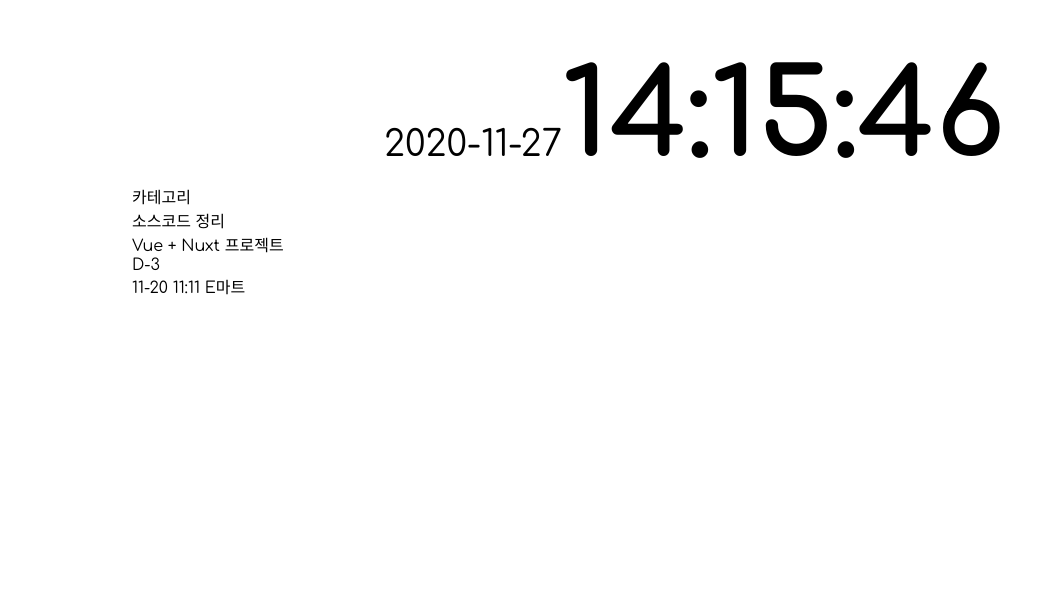
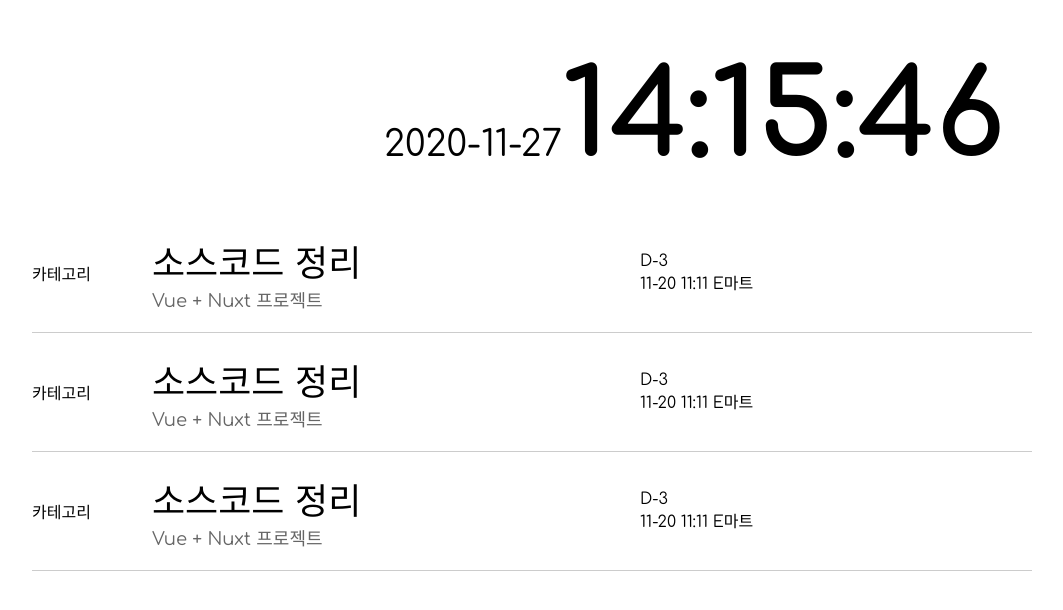
Before and after one commit to yonghap/Vue-Nuxt-Weather, a Nuxt app: page /todo in a window 1280 px wide. Shown: the top 610 px of the page, without its empty margins (108-1171 px from the left). Built offline with nearby package versions, Linux system fonts and the light colour scheme.

Commit message:
MODIFY list

```diff
--- a/pages/todo/index.vue
+++ b/pages/todo/index.vue
@@ -3,6 +3,40 @@
 		<Timer/>
 		<div class="todo-list">
 			<ul class="list">
+				<li>
+					<div class="list__category">카테고리</div>
+					<div class="list__info">
+						<div class="list__title">
+							소스코드 정리
+						</div>
+						<div class="list__desc">
+							Vue + Nuxt 프로젝트
+						</div>
+					</div>
+					<div class="list__meta">
+						<div class="list__dday">D-3</div>
+						<div class="list__location">
+							11-20 11:11 E마트
+						</div>
+					</div>
+				</li>
+				<li>
+					<div class="list__category">카테고리</div>
+					<div class="list__info">
+						<div class="list__title">
+							소스코드 정리
+						</div>
+						<div class="list__desc">
+							Vue + Nuxt 프로젝트
+						</div>
+					</div>
+					<div class="list__meta">
+						<div class="list__dday">D-3</div>
+						<div class="list__location">
+							11-20 11:11 E마트
+						</div>
+					</div>
+				</li>
 				<li>
 					<div class="list__category">카테고리</div>
 					<div class="list__info">
@@ -32,10 +66,33 @@ export default {
 </script>
 
 <style lang="scss">
+.todo-list {
+	padding:30px 0;
+}
 .list {
 	li {
+		display:flex;
+		align-items:center;
+		padding:20px 0;
+		border-bottom:1px solid #ccc;
+	}
+	&__category {
 		position:relative;
-		padding-left:100px;
+		flex-basis:120px;
+		flex-grow:0;
+	}
+	&__info {
+		flex-grow:1;
+	}
+	&__title {
+		font-size:36px
+	}
+	&__desc {
+		font-size:18px;
+		color:#666
+	}
+	&__meta {
+		flex-grow:1;
 	}
 }
 </style>
```
